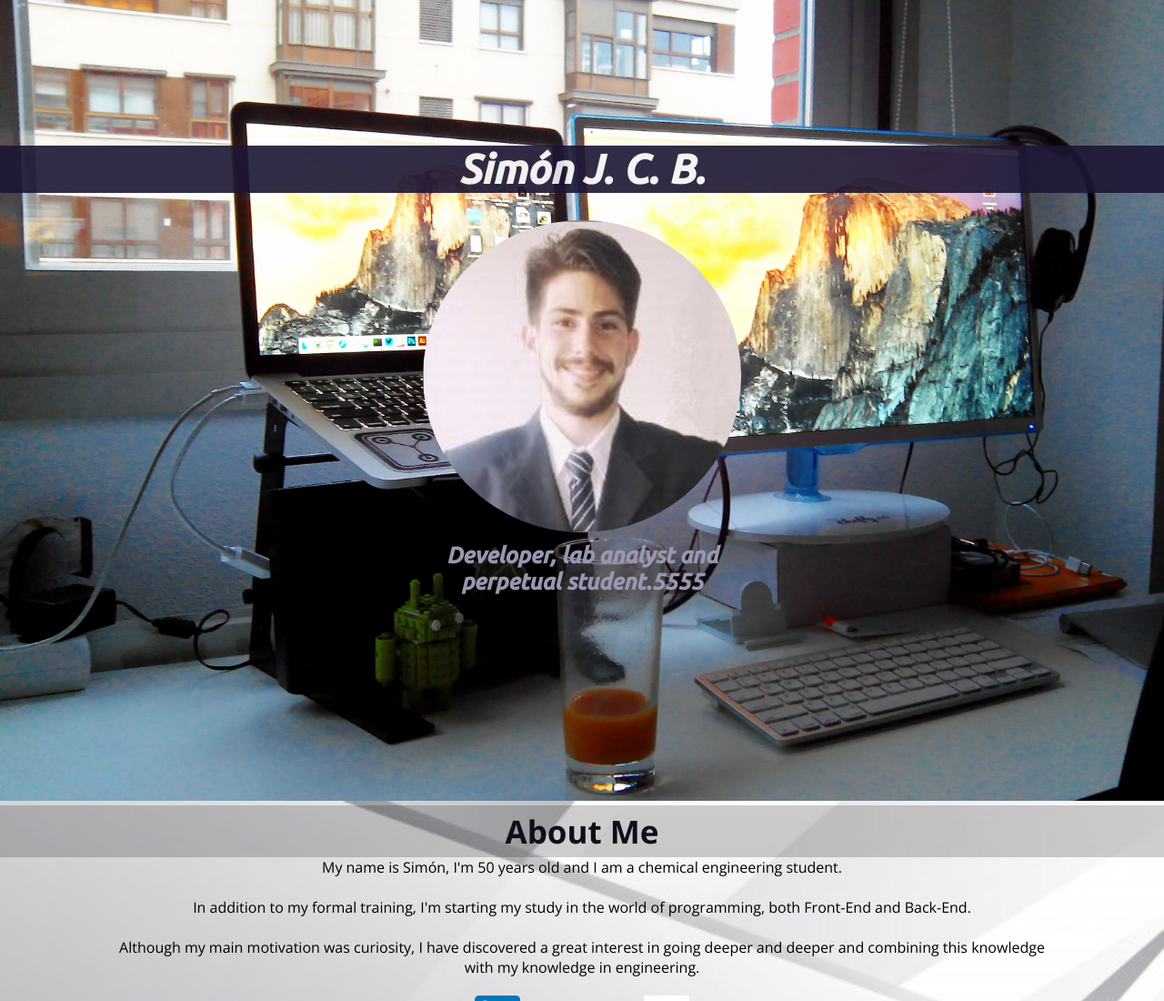
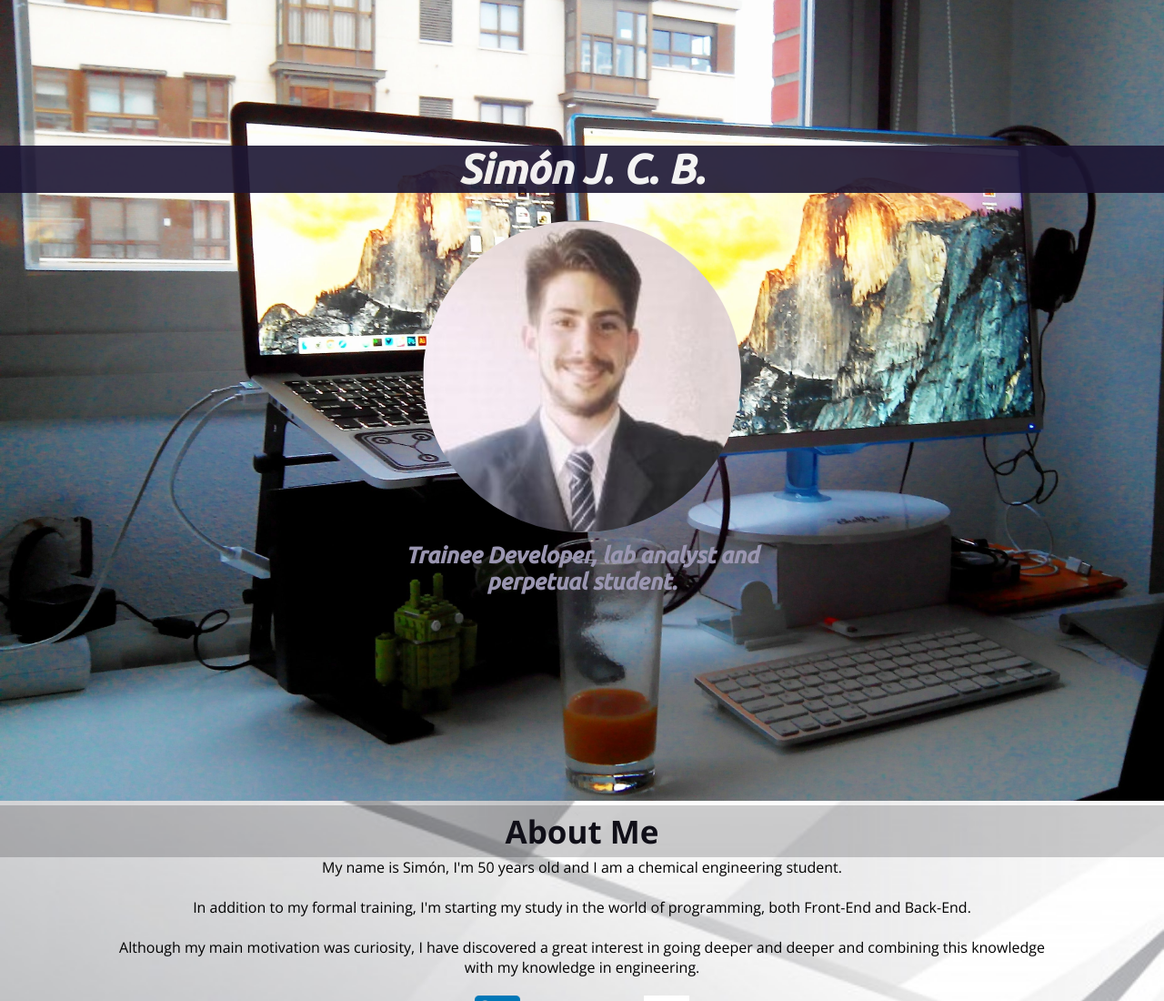
Before and after one commit to contrerassj/contrerassj.github.io, a plain HTML site: page index.html in a window 1280 px wide. Shown: the top 1100 px of the page at 91% size. Drawn offline with nearby package versions, Linux system fonts and the light colour scheme; a web font is replaced by a local one.

Commit message:
Update index.html

```diff
--- a/index.html
+++ b/index.html
@@ -30,7 +30,7 @@
             <figure>
                 <img class="profile" src="Images/Profile.jpg" alt="C. B. S. J.">
                 <h2 class="subtitle-header">
-                    Developer, lab analyst and<br> perpetual student.5555
+                    Trainee Developer, lab analyst and<br> perpetual student.
                 </h2>
             </figure>
         </div>
```
